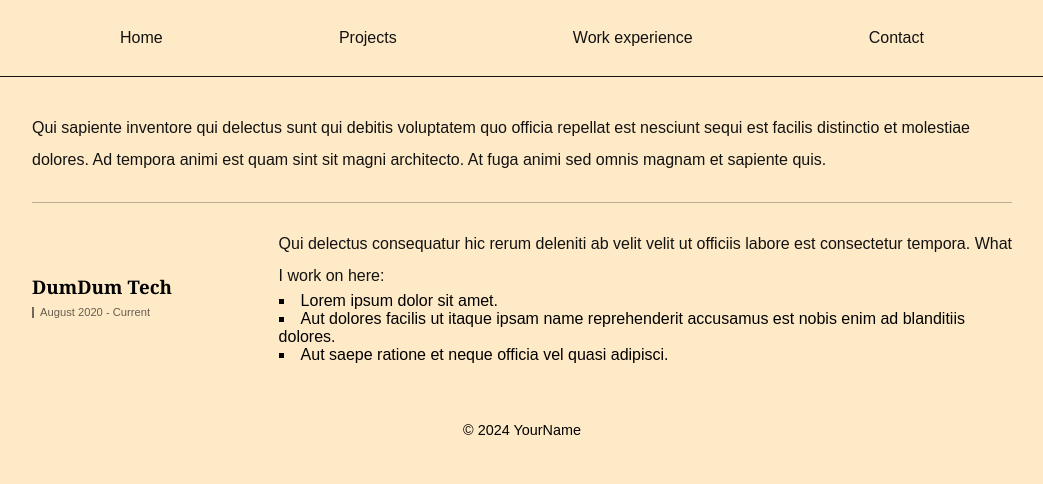
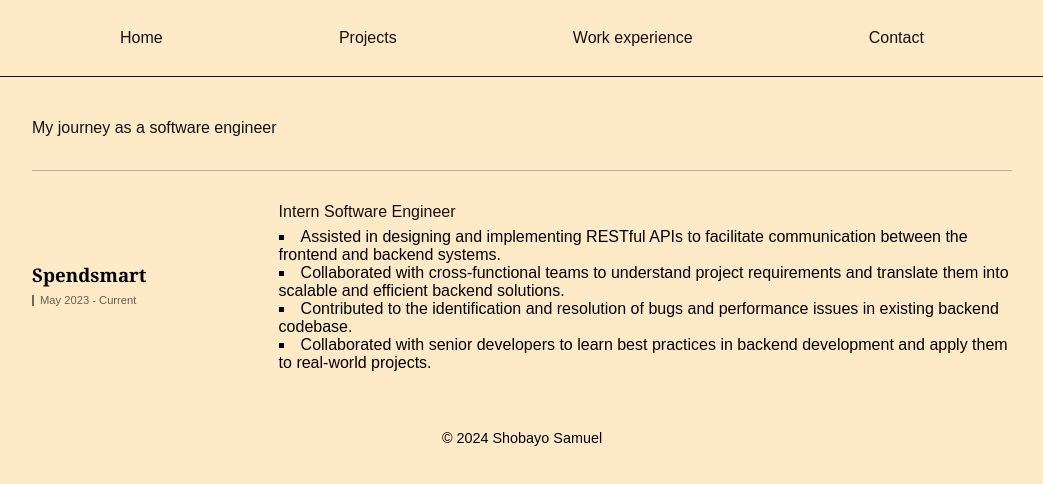
Before and after one commit to Shobayosamuel/Portfolio-template, a plain HTML site: page workexperience.html in a window 1280 px wide. Shown: the whole page, without its empty margins (118-1161 px from the left). Drawn offline with Linux system fonts and the light colour scheme; a web font is replaced by a local one.

Commit message:
edit profile

```diff
--- a/assets/js/main.js
+++ b/assets/js/main.js
@@ -58,5 +58,5 @@ function handleContactForm(e) {
   const subject = encodeURIComponent($("input[name='subject']").value);
   const message = encodeURIComponent($("textarea[name='message']").value);
 
-  window.location.href = `mailto:username@domain?subject=${subject}&body=${message}`;
+  window.location.href = `mailto:shobayosamuel62@gmail.com?subject=${subject}&body=${message}`;
 }
--- a/workexperience.html
+++ b/workexperience.html
@@ -8,7 +8,7 @@
     <meta content="Software Engineer" name="description" />
     <meta content="software,engineer" name="keywords" />
     <meta content="website" property="og:type" />
-    <meta content="YourName" property="og:title" />
+    <meta content="Shobayo Samuel" property="og:title" />
     <meta content="assets/images/me.jpg" property="og:image" />
     <link href="assets/images/favicon.ico" rel="icon" type="image/x-icon" />
     <!--  FontAwesome from a CDN  -->
@@ -33,7 +33,7 @@
         </div>
         <div class="mobile-nav-top">
             <a href="/">
-                <h2 class="text-2xl">YourName</h2>
+                <h2 class="text-2xl">Shobayo Samuel</h2>
             </a>
 
             <button class="hamburger-menu" onclick="openNav()">
@@ -60,31 +60,36 @@
     </nav>
 
     <main class="container">
-        <p>Qui sapiente inventore qui delectus sunt qui debitis voluptatem quo officia repellat est nesciunt sequi est facilis distinctio et molestiae dolores. Ad tempora animi est quam sint sit magni architecto. At fuga animi sed omnis magnam et sapiente quis.</p>
+        <p>My journey as a software engineer</p>
 
         <hr class="my-8" />
 
         <div class="resume-container">
             <div class="exp">
                 <div class="exp-head">
-                    <h3>DumDum Tech</h3>
-                    <h5>August 2020 - Current</h5>
+                    <h3>Spendsmart</h3>
+                    <h5>May 2023 - Current</h5>
                 </div>
 
                 <div class="exp-description">
-                    <p>Qui delectus consequatur hic rerum deleniti ab velit velit ut officiis labore est consectetur tempora. What I work on here:</p>
+                    <p>Intern Software Engineer</p>
                     <ul>
-                        <li>Lorem ipsum dolor sit amet.</li>
-                        <li>Aut dolores facilis ut itaque ipsam name reprehenderit accusamus est nobis enim ad
-                            blanditiis dolores.</li>
-                        <li>Aut saepe ratione et neque officia vel quasi adipisci.</li>
+                        <li>Assisted in designing and implementing RESTful APIs to facilitate communication between the
+                            frontend and backend systems.
+                            </li>
+                        <li>Collaborated with cross-functional teams to understand project requirements and translate them
+                            into scalable and efficient backend solutions.</li>
+                        <li>Contributed to the identification and resolution of bugs and performance issues in existing
+                            backend codebase.</li>
+                        <li>Collaborated with senior developers to learn best practices in backend development and apply them
+                            to real-world projects.</li>
                     </ul>
                 </div>
             </div>
         </div>
     </main>
     <footer>
-        &copy; <span id="date"></span> YourName
+        &copy; <span id="date"></span> Shobayo Samuel
     </footer>
 </body>
 
```
Also changed, not shown: contact.html (+6 -6 lines), index.html (+6 -6 lines), projects.html (+12 -9 lines), 1 other file.
